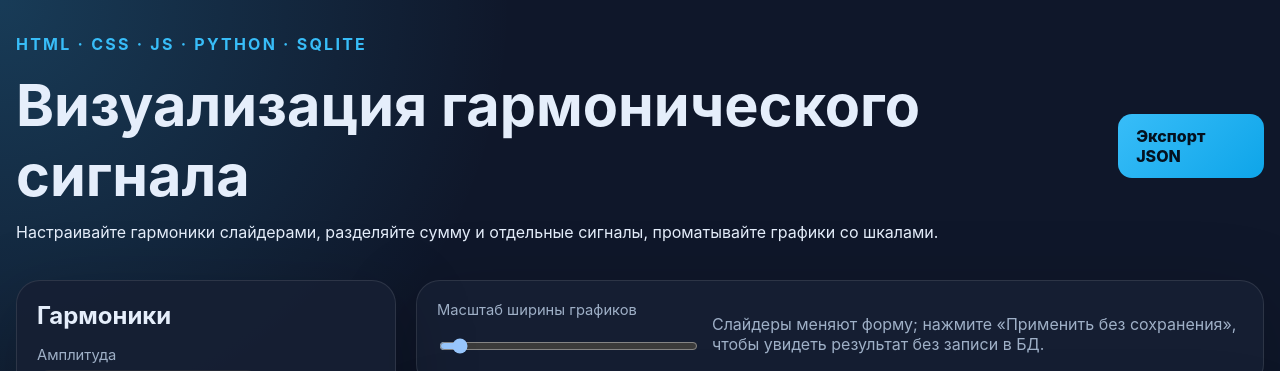
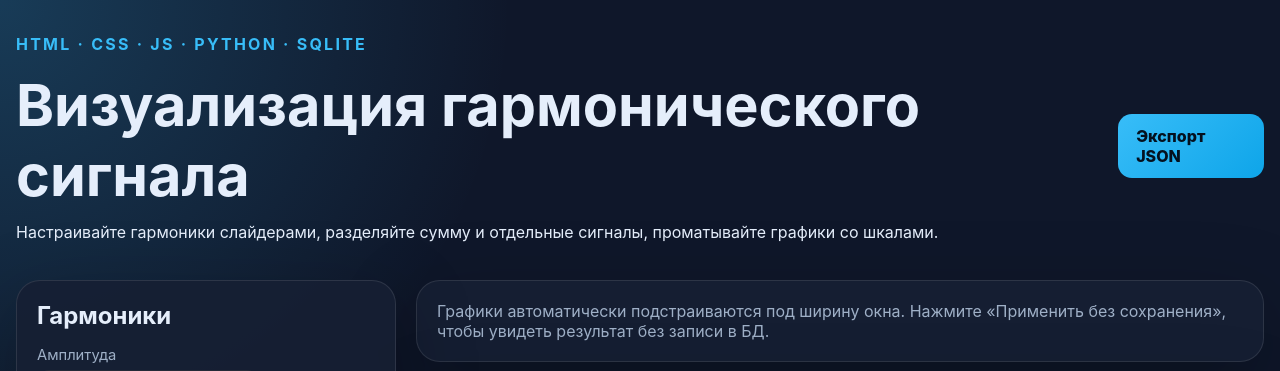
Before and after one commit to niccolushka/Harmon_Sign, a Python web app: template templates/index.html in a window 1280 px wide. Shown: the top 371 px of the page. Run offline with Jinja, Linux system fonts and the light colour scheme; the template is opened without the code that fills it, so the values that code supplies are empty.

Commit message:
Remove global chart zoom scaling

```diff
--- a/static/app.js
+++ b/static/app.js
@@ -1,4 +1,4 @@
-const state = { harmonics: [], visualization: null, zoom: 1 };
+const state = { harmonics: [], visualization: null };
 const fields = ["amplitude", "frequency", "phase", "harmonic"];
 const sliderPairs = fields.map((field) => [field, `${field}-slider`]);
 const colors = ["#38bdf8", "#f97316", "#a78bfa", "#34d399", "#f472b6", "#fbbf24"];
@@ -129,8 +129,7 @@ async function deleteHarmonic(id) {
 
 function setupCanvas(canvas) {
   const ratio = window.devicePixelRatio || 1;
-  const containerWidth = canvas.parentElement.clientWidth || 900;
-  const width = Math.max(containerWidth, containerWidth * state.zoom);
+  const width = canvas.parentElement.clientWidth || 900;
   const height = canvas.clientHeight;
   canvas.style.width = `${width}px`;
   canvas.width = width * ratio;
@@ -285,10 +284,6 @@ document.getElementById("harmonic-form").addEventListener("submit", async (event
 
 document.getElementById("apply-preview").addEventListener("click", () => applyPreview().catch((error) => setMessage(error.message)));
 document.getElementById("reset-form").addEventListener("click", () => fillForm(null));
-document.getElementById("chart-zoom").addEventListener("input", (event) => {
-  state.zoom = Number(event.target.value);
-  renderCharts();
-});
 setupSliderSync();
 setupHoverInfo();
 window.addEventListener("resize", renderCharts);
--- a/static/styles.css
+++ b/static/styles.css
@@ -135,7 +135,6 @@ input {
   justify-content: space-between;
   gap: 16px;
 }
-.zoom-control { width: min(420px, 100%); }
 #hover-info { color: var(--muted); }
 
 .chart-scroll {
--- a/templates/index.html
+++ b/templates/index.html
@@ -63,11 +63,7 @@
 
       <section class="charts">
         <div class="panel chart-toolbar">
-          <label class="zoom-control">
-            <span>Масштаб ширины графиков</span>
-            <input id="chart-zoom" type="range" min="1" max="2" step="0.1" value="1" />
-          </label>
-          <span id="hover-info">Слайдеры меняют форму; нажмите «Применить без сохранения», чтобы увидеть результат без записи в БД.</span>
+          <span id="hover-info">Графики автоматически подстраиваются под ширину окна. Нажмите «Применить без сохранения», чтобы увидеть результат без записи в БД.</span>
         </div>
         <article class="panel chart-card">
           <h2>Суммарный сигнал</h2>
```
